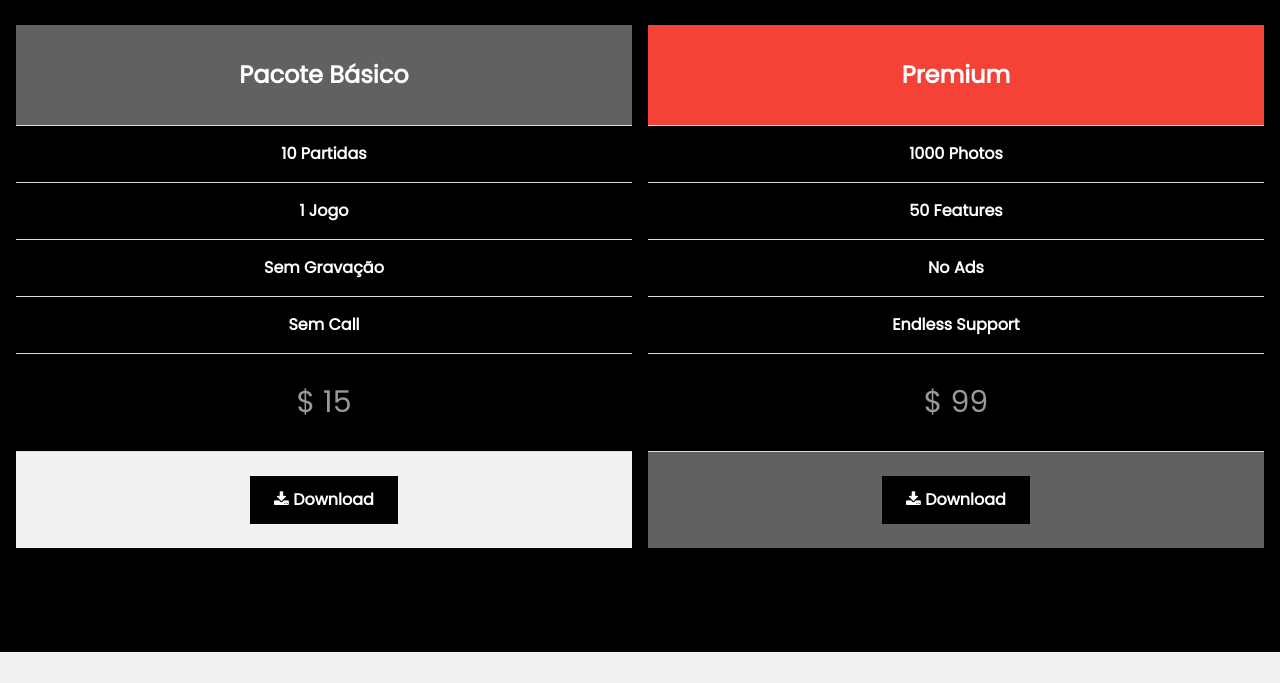
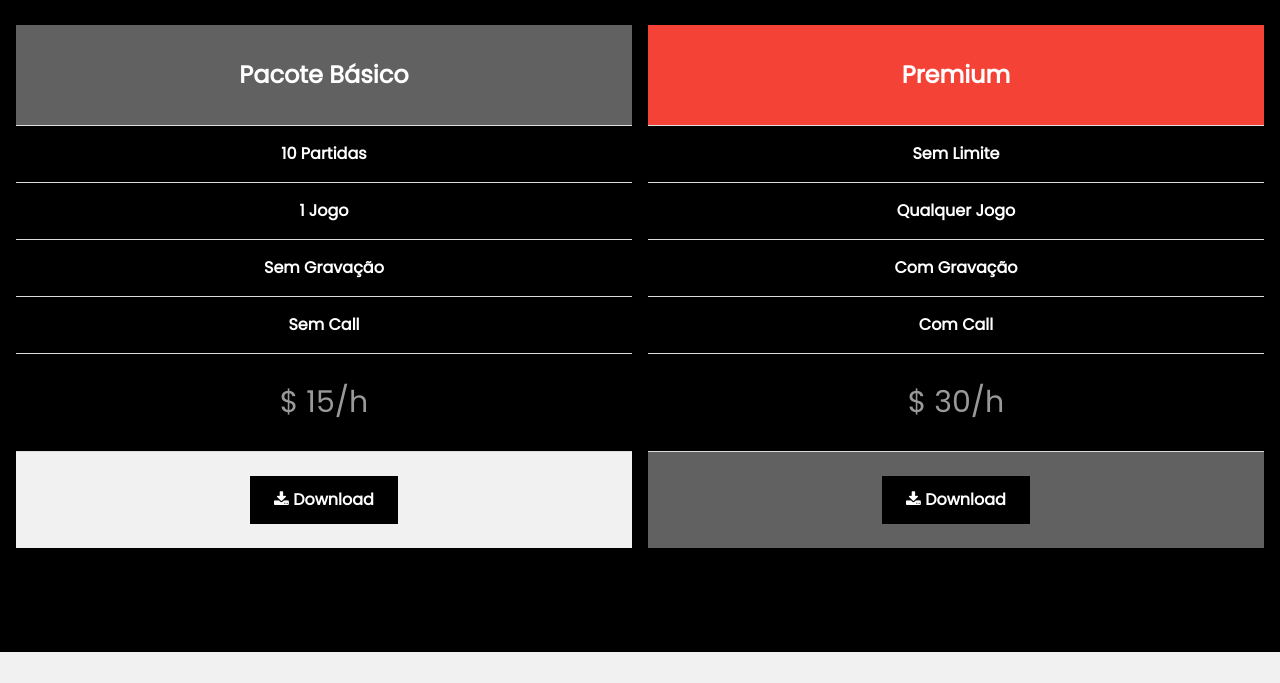
Before and after one commit to SteveNasch/stevenasch.github.io, a plain HTML site: page index.html in a window 1280 px wide. Shown: the part 3100-3783 px from the top of the page. Drawn offline with nearby package versions, Linux system fonts and the light colour scheme.

Commit message:
Update no site
Como eu ainda estou criando o site, então teremos vários updates

```diff
--- a/index.html
+++ b/index.html
@@ -183,7 +183,7 @@ img {margin-bottom: -8px;}
         <li class="w3-padding-16"><b>Sem</b> Gravação</li>
         <li class="w3-padding-16"><b>Sem</b> Call</li>
         <li class="w3-padding-16">
-          <h2 class="w3-opacity">$ 15</h2>
+          <h2 class="w3-opacity">$ 15/h</h2>
         </li>
         <li class="w3-light-grey w3-padding-24">
           <button class="w3-button w3-black w3-padding-large" onclick="document.getElementById('download').style.display='block'"><i class="fa fa-download"></i> Download</button>
@@ -193,12 +193,12 @@ img {margin-bottom: -8px;}
     <div class="w3-half w3-section">
       <ul class="w3-ul w3-card w3-hover-shadow">
         <li class="w3-red w3-xlarge w3-padding-32">Premium</li>
-        <li class="w3-padding-16"><b>1000</b> Photos</li>
-        <li class="w3-padding-16"><b>50</b> Features</li>
-        <li class="w3-padding-16"><b>No</b> Ads</li>
-        <li class="w3-padding-16"><b>Endless</b> Support</li>
+        <li class="w3-padding-16"><b>Sem</b> Limite</li>
+        <li class="w3-padding-16"><b>Qualquer</b> Jogo</li>
+        <li class="w3-padding-16"><b>Com</b> Gravação</li>
+        <li class="w3-padding-16"><b>Com</b> Call</li>
         <li class="w3-padding-16">
-          <h2 class="w3-opacity">$ 99</h2>
+          <h2 class="w3-opacity">$ 30/h</h2>
         </li>
         <li class="w3-dark-grey w3-padding-24">
           <button class="w3-button w3-black w3-padding-large" onclick="document.getElementById('download').style.display='block'"> <i class="fa fa-download"></i> Download</button>
```
